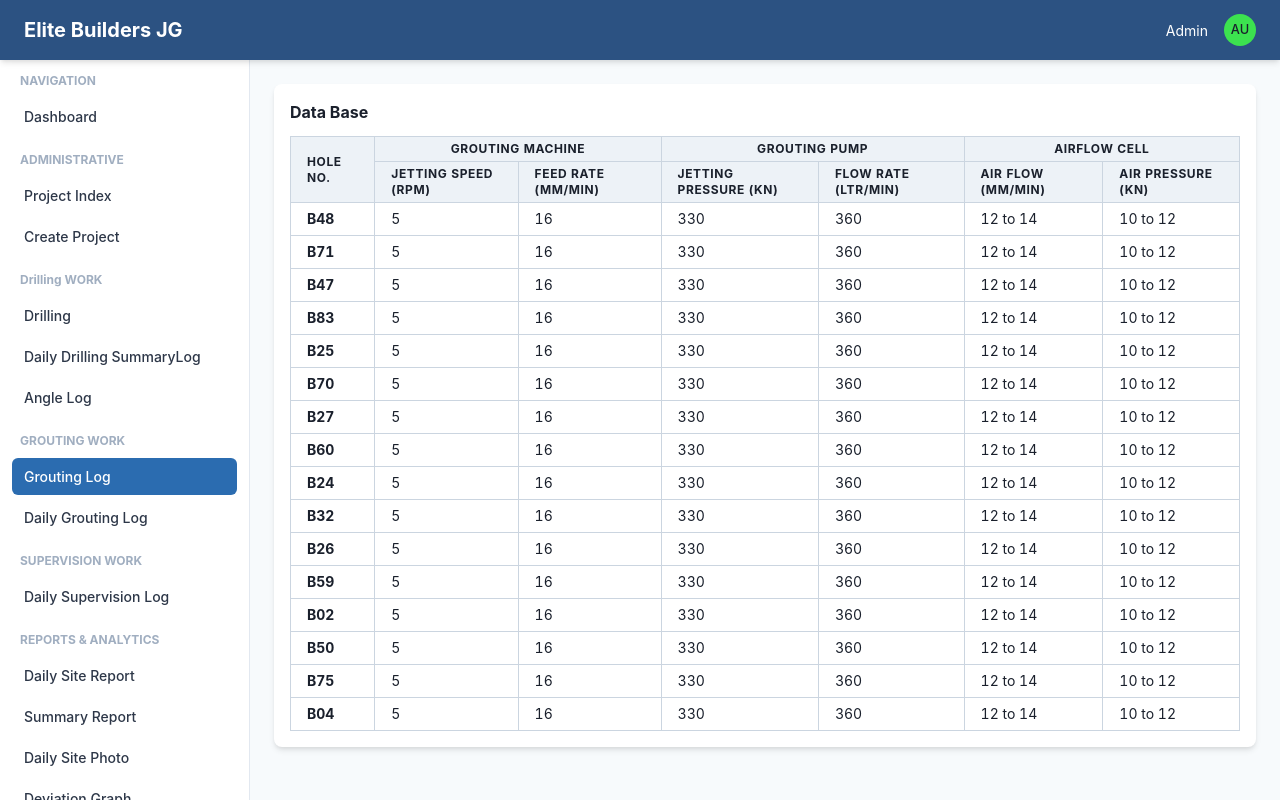
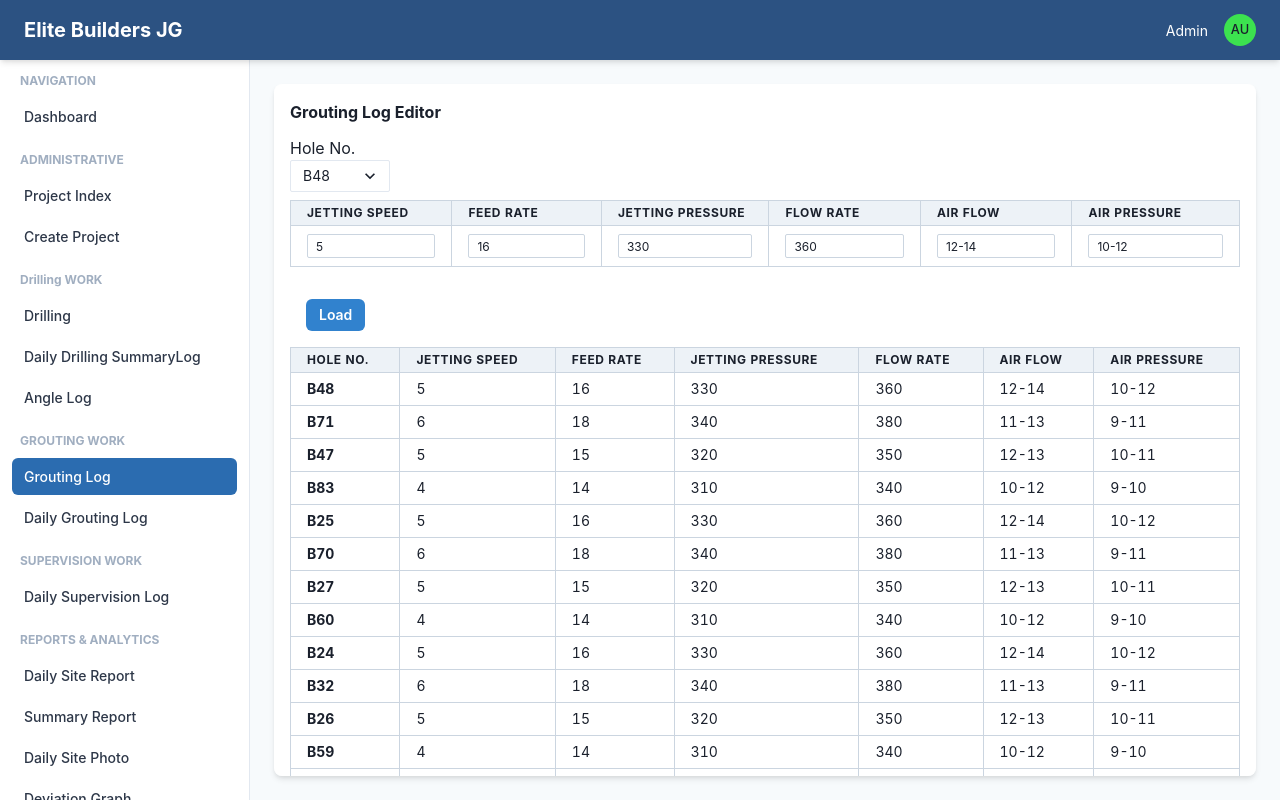
Before and after one commit to Nabin1-chand/Elite-Construction, a React (Vite) app: page /projects/grouting-log in a window 1280 px wide. Built offline with nearby package versions, Linux system fonts and the light colour scheme.

Commit message:
added: edit table data functionality on grouting log page

```diff
--- a/src/component/pages/GroutingLog.jsx
+++ b/src/component/pages/GroutingLog.jsx
@@ -7,13 +7,14 @@ import {
   Th,
   Td,
   Text,
-  Flex
+  Input,
+  Button,
+  Select,
 } from "@chakra-ui/react";
-import Header from "../Header";
-import Sidebar from "../sidebar";
+import { useState } from "react";
 
 const GroutingLog = () => {
-   const rows = [
+  const rows = [
     "B48", "B71", "B47", "B83", "B25", "B70",
     "B27", "B60", "B24", "B32", "B26", "B59",
     "B02", "B50", "B75", "B04",
@@ -21,54 +22,138 @@ const GroutingLog = () => {
 
   const cellBorder = "1px solid #CBD5E0";
 
+  // ------------------------
+  // Bottom table initial values
+  // ------------------------
+  const initialTableData = {
+    B48: { js: 5, fr: 16, jp: 330, flow: 360, airFlow: "12-14", airPressure: "10-12" },
+    B71: { js: 6, fr: 18, jp: 340, flow: 380, airFlow: "11-13", airPressure: "9-11" },
+    B47: { js: 5, fr: 15, jp: 320, flow: 350, airFlow: "12-13", airPressure: "10-11" },
+    B83: { js: 4, fr: 14, jp: 310, flow: 340, airFlow: "10-12", airPressure: "9-10" },
+    B25: { js: 5, fr: 16, jp: 330, flow: 360, airFlow: "12-14", airPressure: "10-12" },
+    B70: { js: 6, fr: 18, jp: 340, flow: 380, airFlow: "11-13", airPressure: "9-11" },
+    B27: { js: 5, fr: 15, jp: 320, flow: 350, airFlow: "12-13", airPressure: "10-11" },
+    B60: { js: 4, fr: 14, jp: 310, flow: 340, airFlow: "10-12", airPressure: "9-10" },
+    B24: { js: 5, fr: 16, jp: 330, flow: 360, airFlow: "12-14", airPressure: "10-12" },
+    B32: { js: 6, fr: 18, jp: 340, flow: 380, airFlow: "11-13", airPressure: "9-11" },
+    B26: { js: 5, fr: 15, jp: 320, flow: 350, airFlow: "12-13", airPressure: "10-11" },
+    B59: { js: 4, fr: 14, jp: 310, flow: 340, airFlow: "10-12", airPressure: "9-10" },
+    B02: { js: 5, fr: 16, jp: 330, flow: 360, airFlow: "12-14", airPressure: "10-12" },
+    B50: { js: 6, fr: 18, jp: 340, flow: 380, airFlow: "11-13", airPressure: "9-11" },
+    B75: { js: 5, fr: 15, jp: 320, flow: 350, airFlow: "12-13", airPressure: "10-11" },
+    B04: { js: 4, fr: 14, jp: 310, flow: 340, airFlow: "10-12", airPressure: "9-10" },
+  };
+
+  const [tableData, setTableData] = useState(initialTableData);
+
+  // ------------------------
+  // Top table editor state
+  // ------------------------
+  const [selectedHole, setSelectedHole] = useState(rows[0]);
+  const [editor, setEditor] = useState({
+    js: tableData[rows[0]].js,
+    fr: tableData[rows[0]].fr,
+    jp: tableData[rows[0]].jp,
+    flow: tableData[rows[0]].flow,
+    airFlow: tableData[rows[0]].airFlow,
+    airPressure: tableData[rows[0]].airPressure,
+  });
+
+  // ------------------------
+  // Handle Load button
+  // ------------------------
+  const handleLoad = () => {
+    setTableData((prev) => ({
+      ...prev,
+      [selectedHole]: { ...editor },
+    }));
+  };
+
+  // ------------------------
+  // Handle Hole selection change
+  // ------------------------
+  const handleHoleChange = (hole) => {
+    setSelectedHole(hole);
+    // Update editor values to match selected hole
+    setEditor({ ...tableData[hole] });
+  };
+
   return (
+    <Box bg="white" p={4} borderRadius="lg" boxShadow="md" overflowX="auto">
+      <Text fontWeight="bold" mb={3}>Grouting Log Editor</Text>
 
-    <Box bg="white" p={4} borderRadius="lg" boxShadow="md" overflowX="auto">
-      <Text fontWeight="bold" mb={3}>
-        Data Base
-      </Text>
+      {/* ================= TOP EDITABLE TABLE ================= */}
+      <Box mb={4}>
+        <Text>Hole No.</Text>
+        <Select
+          size="sm"
+          value={selectedHole}
+          onChange={(e) => handleHoleChange(e.target.value)}
+          mb={2}
+          w="100px"
+        >
+          {rows.map((hole) => (
+            <option key={hole} value={hole}>{hole}</option>
+          ))}
+        </Select>
 
-      <Table variant="unstyled" size="sm" border={cellBorder}>
+
+
+        <Table size="sm" variant="unstyled" border="1px solid #CBD5E0" mt={2}>
+          <Thead bg="gray.100">
+            <Tr>
+              <Th border="1px solid #CBD5E0">Jetting Speed</Th>
+              <Th border="1px solid #CBD5E0">Feed Rate</Th>
+              <Th border="1px solid #CBD5E0">Jetting Pressure</Th>
+              <Th border="1px solid #CBD5E0">Flow Rate</Th>
+              <Th border="1px solid #CBD5E0">Air Flow</Th>
+              <Th border="1px solid #CBD5E0">Air Pressure</Th>
+            </Tr>
+          </Thead>
+          <Tbody>
+            <Tr>
+              {Object.keys(editor).map((key) => (
+                <Td key={key} border="1px solid #CBD5E0">
+                  <Input
+                    size="xs"
+                    value={editor[key]}
+                    onChange={(e) =>
+                      setEditor({ ...editor, [key]: e.target.value })
+                    }
+                  />
+                </Td>
+              ))}
+            </Tr>
+          </Tbody>
+        </Table>
+         <Button mt="8" size="sm" colorScheme="blue" ml={4} onClick={handleLoad}>
+          Load
+        </Button>
+      </Box>
+
+      {/* ================= BOTTOM TABLE ================= */}
+      <Table size="sm" variant="unstyled" border="1px solid #CBD5E0">
         <Thead bg="gray.100">
-          {/* Top Header */}
           <Tr>
-            <Th border={cellBorder} rowSpan={2}>
-              Hole No.
-            </Th>
-            <Th border={cellBorder} colSpan={2} textAlign="center">
-              Grouting Machine
-            </Th>
-            <Th border={cellBorder} colSpan={2} textAlign="center">
-              Grouting Pump
-            </Th>
-            <Th border={cellBorder} colSpan={2} textAlign="center">
-              Airflow Cell
-            </Th>
-          </Tr>
-
-          {/* Sub Header */}
-          <Tr>
-            <Th border={cellBorder}>Jetting Speed (rpm)</Th>
-            <Th border={cellBorder}>Feed Rate (mm/min)</Th>
-            <Th border={cellBorder}>Jetting Pressure (kN)</Th>
-            <Th border={cellBorder}>Flow Rate (ltr/min)</Th>
-            <Th border={cellBorder}>Air Flow (mm/min)</Th>
-            <Th border={cellBorder}>Air Pressure (kN)</Th>
+            <Th border="1px solid #CBD5E0">Hole No.</Th>
+            <Th border="1px solid #CBD5E0">Jetting Speed</Th>
+            <Th border="1px solid #CBD5E0">Feed Rate</Th>
+            <Th border="1px solid #CBD5E0">Jetting Pressure</Th>
+            <Th border="1px solid #CBD5E0">Flow Rate</Th>
+            <Th border="1px solid #CBD5E0">Air Flow</Th>
+            <Th border="1px solid #CBD5E0">Air Pressure</Th>
           </Tr>
         </Thead>
-
         <Tbody>
           {rows.map((hole) => (
             <Tr key={hole}>
-              <Td border={cellBorder} fontWeight="bold">
-                {hole}
-              </Td>
-              <Td border={cellBorder}>5</Td>
-              <Td border={cellBorder}>16</Td>
-              <Td border={cellBorder}>330</Td>
-              <Td border={cellBorder}>360</Td>
-              <Td border={cellBorder}>12 to 14</Td>
-              <Td border={cellBorder}>10 to 12</Td>
+              <Td border="1px solid #CBD5E0" fontWeight="bold">{hole}</Td>
+              <Td border="1px solid #CBD5E0">{tableData[hole].js}</Td>
+              <Td border="1px solid #CBD5E0">{tableData[hole].fr}</Td>
+              <Td border="1px solid #CBD5E0">{tableData[hole].jp}</Td>
+              <Td border="1px solid #CBD5E0">{tableData[hole].flow}</Td>
+              <Td border="1px solid #CBD5E0">{tableData[hole].airFlow}</Td>
+              <Td border="1px solid #CBD5E0">{tableData[hole].airPressure}</Td>
             </Tr>
           ))}
         </Tbody>
```
